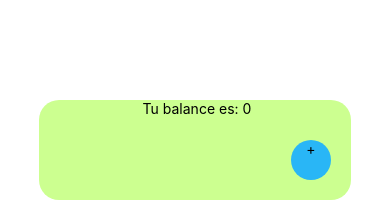
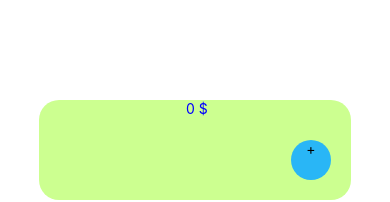
Before and after one commit to cesar98111/MyBudget, a React Native app: screen / in a window 390 px wide. Shown: the top 202 px of the page. Built offline with nearby package versions, Linux system fonts and the light colour scheme.

Commit message:
Feature: añadir funcion para eliminar el item

```diff
--- a/App.js
+++ b/App.js
@@ -1,4 +1,4 @@
-import { StatusBar } from 'expo-status-bar';
+
 import { FlatList, StyleSheet, Text, View } from 'react-native';
 import { useState } from 'react';
 import Balance from './component/balance';
@@ -9,22 +9,42 @@ export default function App() {
     concept:"",
     date:""
   })
+  const[newBalance, setNewBalance] = useState(0);
+  const[history, setHistory] = useState([])
 
+  const addNewEntry = (newEntry) =>{
+    setHistory(()=>[...history, newEntry])
+    addBalance(newEntry.amount)
+  }
+
+  const deleteEntry = (deleteEntry)=>{
+    setHistory(()=>history.filter((value)=>value.amount !== deleteEntry))
+    addBalance((-deleteEntry))
+  }
+  const addBalance = (balance) =>{
+
+      setNewBalance(newBalance + balance)
+      console.log(newBalance)
+
+  }
   return (
     <View style={styles.container}>
-      <Balance entry={entry} setEntry={setEntry}/>
+      <Balance addNewEntry={addNewEntry} entry={entry} setEntry={setEntry} balance={newBalance}   />
       <Text style={styles.balance}></Text>
-      <FlatList data={entry} renderItem={(transactionData)=>{
-        const{key, value} = transactionData.item;
+      <View style={styles.itemList}>
+        <FlatList data={history} renderItem={(transactionData)=>{
 
+          return(
+            <ItemTrasaction style={styles.itemTransaction}
+            styleButton={styles.button}
+            key={"ASDAD"+transactionData.item.concept}
+            productId={"ASAD"+transactionData.item.concept}
+            entry={transactionData.item}
+            deleteItem={deleteEntry}/>
+          )
+        }}/>
+      </View>
 
-        return(
-          <ItemTrasaction style={styles.itemTransaction}
-          key={key}
-          productId={key}
-          entry={transactionData}/>
-        )
-      }}/>
 
 
 
@@ -43,10 +63,19 @@ const styles = StyleSheet.create({
     alignItems:'center',
     justifyContent: 'flex-start'
   },
+  itemList:{
+    width:"80%"
+  },
   itemTransaction:{
-    height:30,
-    width:"80%",
-    backgroundColor:"red"
+    height:50,
+    backgroundColor:'#ccff90',
+    marginBottom:10,
+
+  },
+  button:{
+    height:20,
+    width:"20%",
+    backgroundColor:'red'
   }
 
 });
--- a/component/ItemTrasaction.jsx
+++ b/component/ItemTrasaction.jsx
@@ -1,11 +1,17 @@
-import { View, Text, StyleSheet } from "react-native"
+import { View, Text, StyleSheet,Pressable } from "react-native"
 
-const ItemTrasaction = ({style, styleText}) =>{
+const ItemTrasaction = ({style, styleText, styleButton, entry,deleteItem}) =>{
     return (
-        <View style={{...styles.container,...style}}>
-            <Text style={{...styles.ItemTrasaction,...style}}>
-                soy un item
+        <View style={{...styles.container,...style,entry}}>
+            <Text style={{...styles.ItemTrasaction,...styleText}}>
+                fecha: {entry.date} valor: {entry.amount}
             </Text>
+            <Pressable style ={{...style.button,...styleButton}}>
+                <Text style ={styles.buttonText} onPress={()=> deleteItem(entry.amount)} >
+                    eliminar
+                </Text>
+            </Pressable>
+
         </View>
     )
 }
@@ -13,6 +19,12 @@ const ItemTrasaction = ({style, styleText}) =>{
 const styles = StyleSheet.create({
     container: {
         backgroundColor: 'pink'
+    },
+    button:{
+        backgroundColor: 'white'
+    },
+    buttonText:{
+        color: "white"
     }
 })
 
--- a/component/balance.jsx
+++ b/component/balance.jsx
@@ -1,22 +1,25 @@
 import {View,Text,StyleSheet, Pressable} from 'react-native'
-import { useState } from 'react'
+import { useEffect, useState } from 'react'
 import CreditInput from './creditInput'
-const Balance = ({entry, setEntry}) =>{
+const Balance = ({addNewEntry, entry, setEntry, balance }) =>{
+
     const[show, setShow] = useState(false)
-
-    const [balance, setbalance] = useState(0)
-
-    const addBalance = () =>{
-        setbalance(balance+entry.amount)
-    }
+    const[balaceColor, setBalanceColor] = useState('blue')
+    useEffect(()=>{
+        if(balance < 0){
+            setBalanceColor('red')
+        }else{
+            setBalanceColor('blue')
+        }
+    },[balance])
     return(
         <>
             <View style = {styles.balance}>
-                <Text style = {styles.balanceText}> Tu balance es: {balance}</Text>
+                <Text style = {{...styles.balanceText,color:balaceColor}}> {balance} $</Text>
                 <Pressable style={styles.balanceAdd} onPress={()=>{setShow(true)}}>
                     <Text style={styles.addText}>+</Text>
                 </Pressable>
-                <CreditInput show={show} setShow={setShow} entrys={entry} setEntrys={setEntry} add={addBalance}/>
+                <CreditInput show={show} setShow={setShow} entrys={entry} setEntrys={setEntry} addNewEntry={addNewEntry} />
             </View>
         </>
     )
--- a/component/creditInput.jsx
+++ b/component/creditInput.jsx
@@ -2,7 +2,7 @@ import { View,Modal, TextInput, StyleSheet ,Pressable, Text} from "react-native"
 import NumericInput from "react-native-numeric-input"
 import { useState } from "react"
 
-const CreditInput = ({show, setShow, entrys, setEntrys, add}) =>{
+const CreditInput = ({show, setShow, entrys, setEntrys,  addNewEntry}) =>{
 
 
     const amountHandle = (value)=>{
@@ -28,7 +28,8 @@ const CreditInput = ({show, setShow, entrys, setEntrys, add}) =>{
     }
 
     const sendHandle = () =>{
-        add()
+
+        addNewEntry(entrys)
         setShow(false)
     }
 
```
